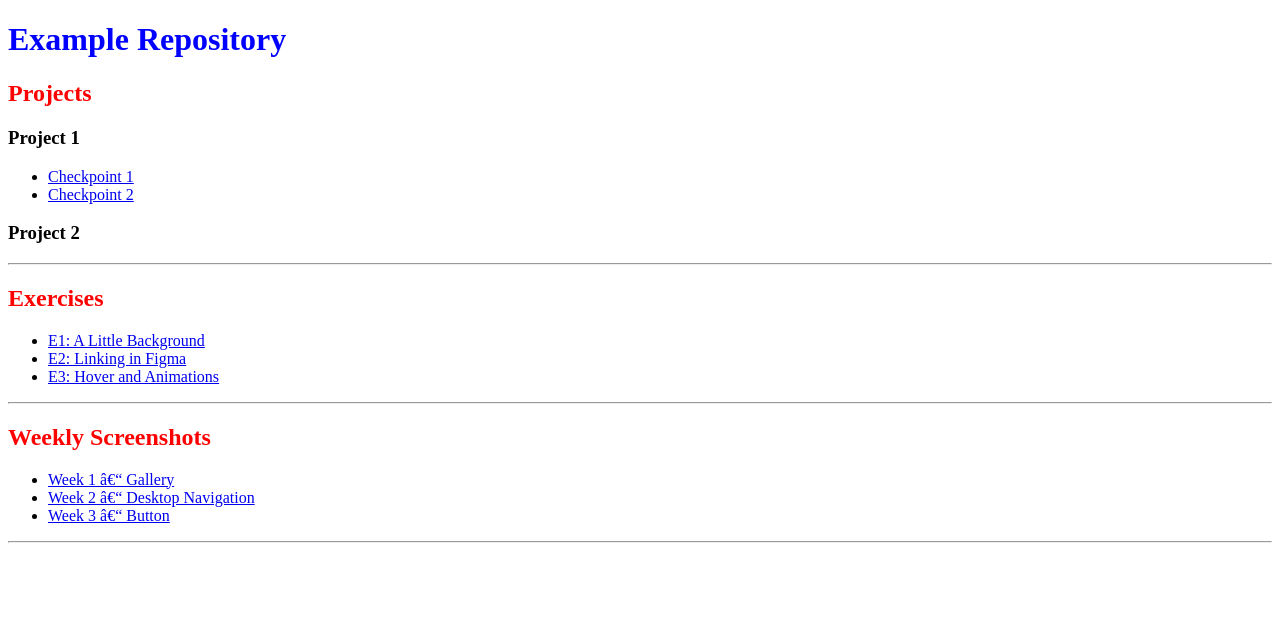
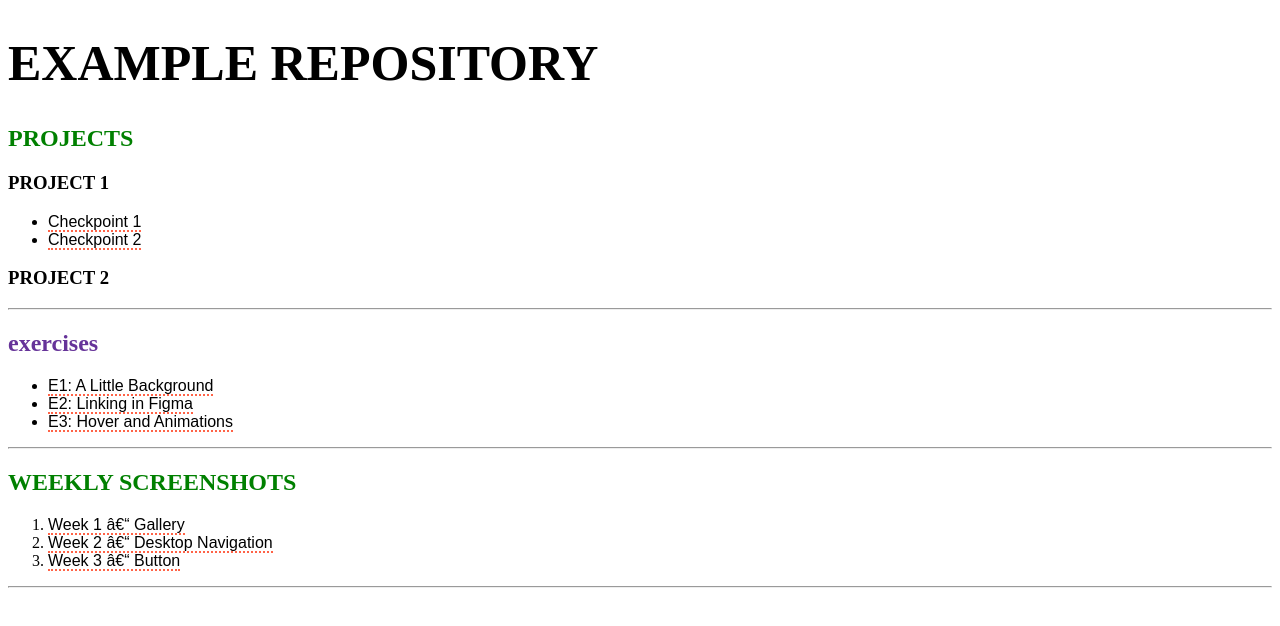
Before and after one commit to mmcdermott18/avt415-fa24, a plain HTML site: page index.html in a window 1280 px wide. Drawn offline with Linux system fonts and the light colour scheme.

Commit message:
class updates

```diff
--- a/css/main.css
+++ b/css/main.css
@@ -1,8 +1,27 @@
+a:link, a:visited {
+	font-family: sans-serif;
+	color: black;
+	text-decoration: none;
+	border-bottom: 2px dotted tomato;
+}
+/* this is an element selector */
 h1 {
-	color: blue;
-	font-weight: bold;
+	font-size: 50px;
 }
-/*this is a comment in css*/
-h2 {
-	color: red;
+#lower {
+	text-transform: lowercase;
 }
+h1, h2, h3, h4, h5, h6 {
+	text-transform: uppercase;
+}
+.green {
+	color: green;
+}
+.purple {
+	color: rebeccapurple;
+}
+a:hover, a:active {
+	color: tomato;
+	text-decoration: none;
+	border-bottom: 2px solid tomato;
+}
--- a/index.html
+++ b/index.html
@@ -9,7 +9,7 @@
 	<body>
 		<!-- this is a html comment -->
 		<h1>Example Repository</h1>
-		<h2>Projects</h2>
+		<h2 class="green">Projects</h2>
 		<h3>Project 1</h3>
 		<ul>
 			<li><a href="p1c1/index.html">Checkpoint 1</a></li>
@@ -17,19 +17,19 @@
 		</ul>
 		<h3>Project 2</h3>
 		<hr>
-		<h2>Exercises</h2>
+		<h2 id="lower" class="purple">Exercises</h2>
 		<ul>
 			<li><a href="https://www.figma.com/design/Ghsx90G2rlLsUeSsm6trnq/Exercise-1-MM?node-id=0-1&t=Yj8294o5zMH4k9dw-1">E1: A Little Background</a></li>
 			<li><a href="#">E2: Linking in Figma</a></li>
 			<li><a href="#">E3: Hover and Animations</a></li>
 		</ul>
 		<hr>
-		<h2>Weekly Screenshots</h2>
-		<ul>
+		<h2 class="green">Weekly Screenshots</h2>
+		<ol>
 			<li><a href="#">Week 1 – Gallery</a></li>
 			<li><a href="#">Week 2 – Desktop Navigation</a></li>
 			<li><a href="#">Week 3 – Button</a></li>
-		</ul>
+		</ol>
 		<hr>
 	</body>
 </html>
```
